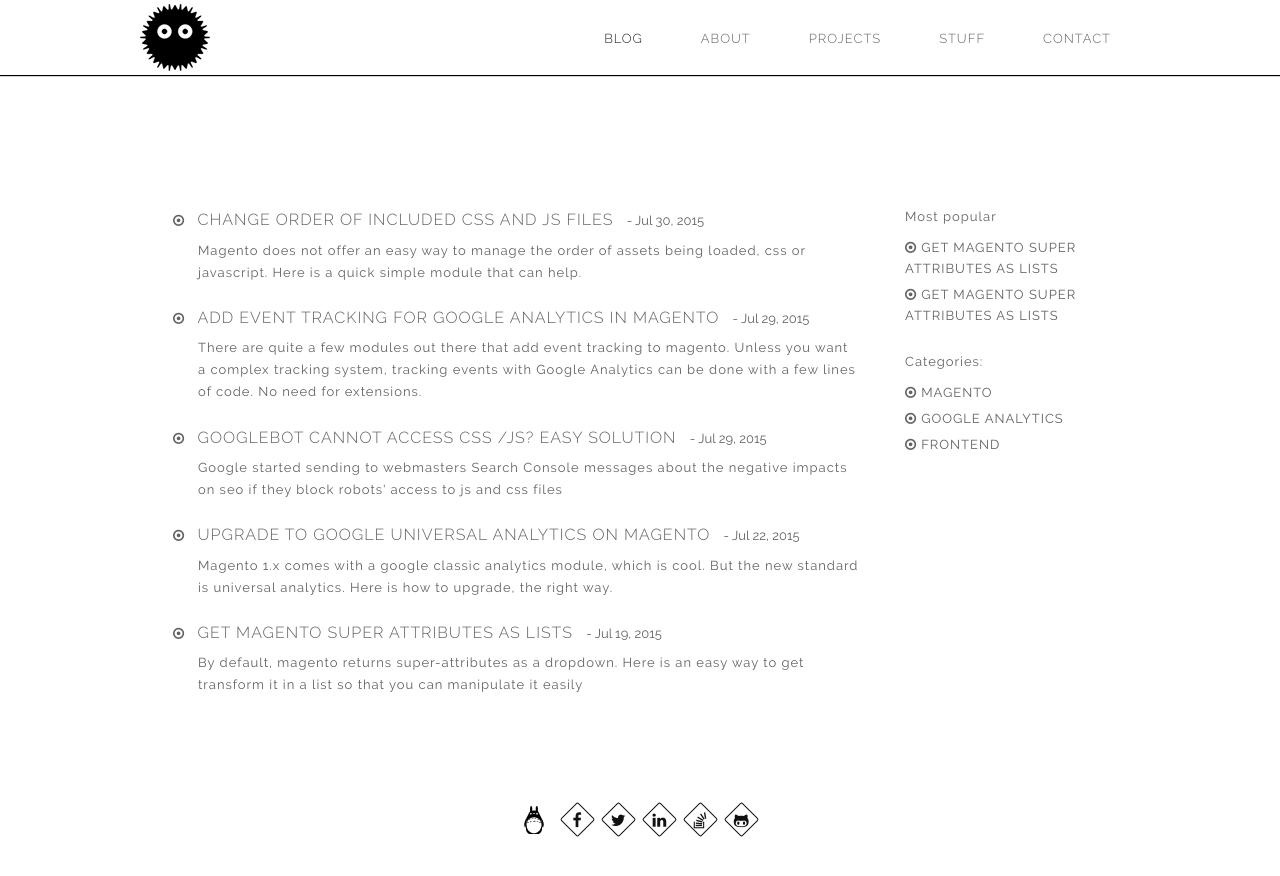
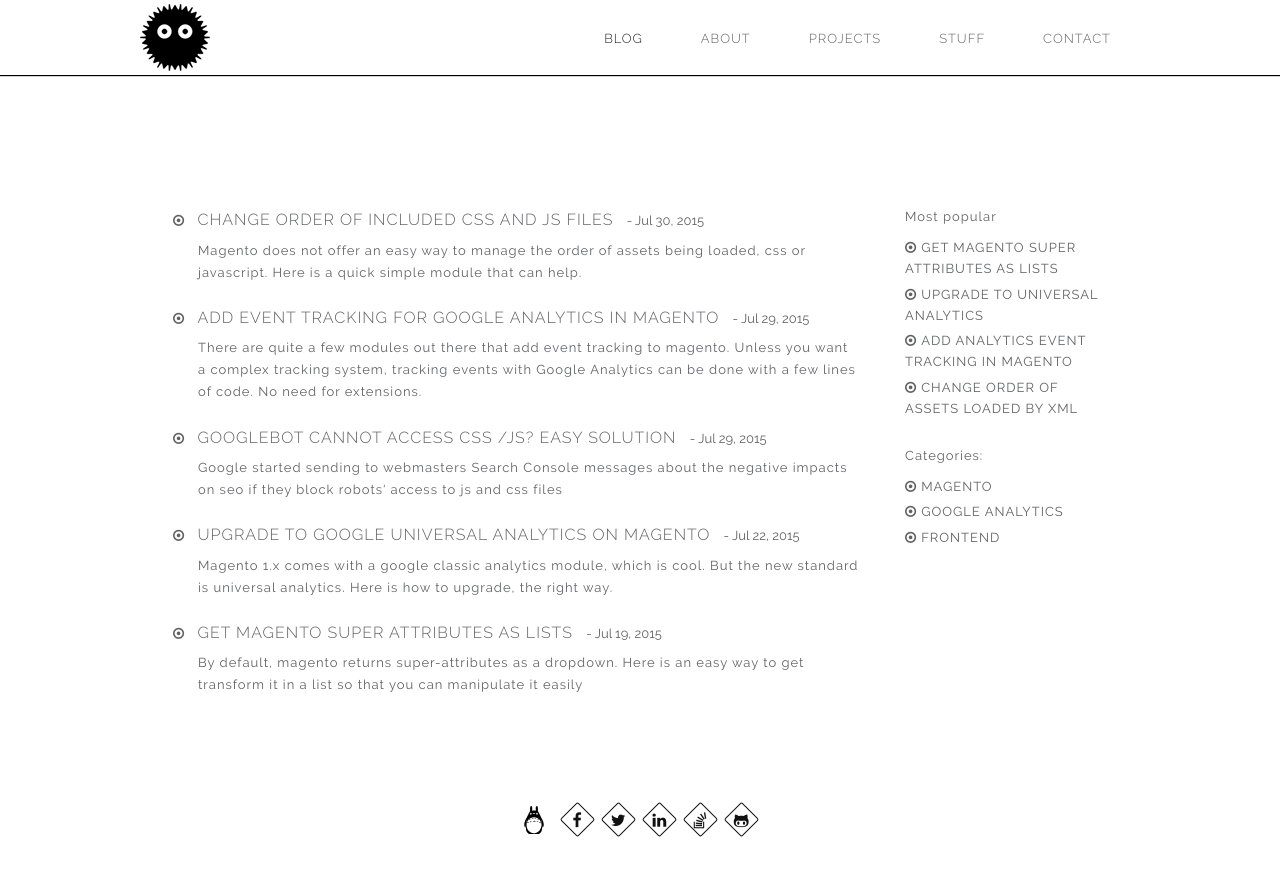
Before and after one commit to ClaudiuCreanga/ClaudiuCreanga.github.io, a Jekyll site: the page built from index.html, in a window 1280 px wide. Shown: the top 876 px of the page. Built offline with Jekyll 4.4.1, drawn with Linux system fonts in a browser that asks for light colours; nearby versions of some CDN libraries.

Commit message:
update the sidebar

```diff
--- a/_includes/popular.html
+++ b/_includes/popular.html
@@ -1,5 +1,7 @@
 <p>Most popular</p>
 <ul class="cool-bullets lists popular">
 	<li><a class="" href="/magento/magento-attributes-lists.html">Get magento super attributes as lists</a></li>
-	<li><a class="" href="/magento/magento-upgrade-to-universal-analytics.html">Get magento super attributes as lists</a></li>
+	<li><a class="" href="/magento/magento-upgrade-to-universal-analytics.html">Upgrade to Universal Analytics</a></li>
+	<li><a class="" href="/magento/magento-analytics-event-tracking.html">Add analytics event tracking in magento</a></li>
+	<li><a class="" href="/magento/magento-change-order-css-js.html">Change order of assets loaded by xml</a></li>
 </ul>
```
